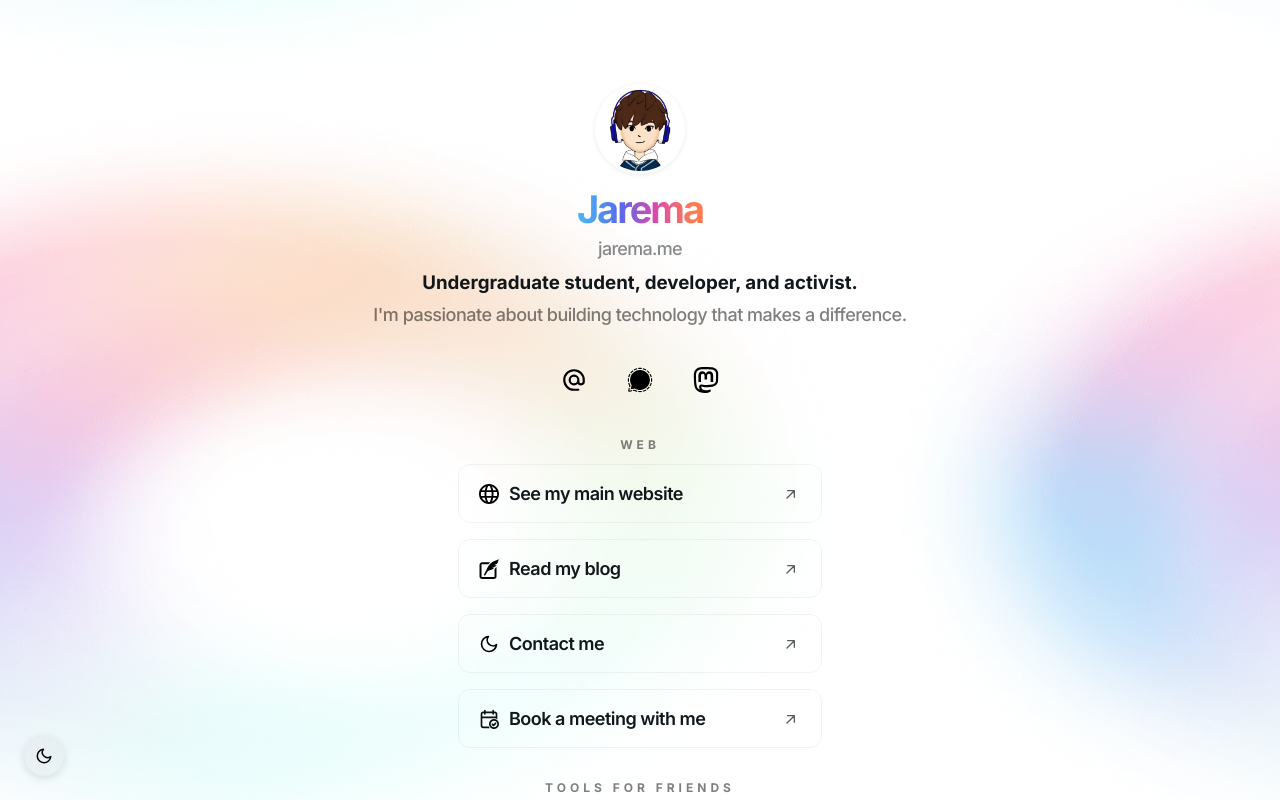
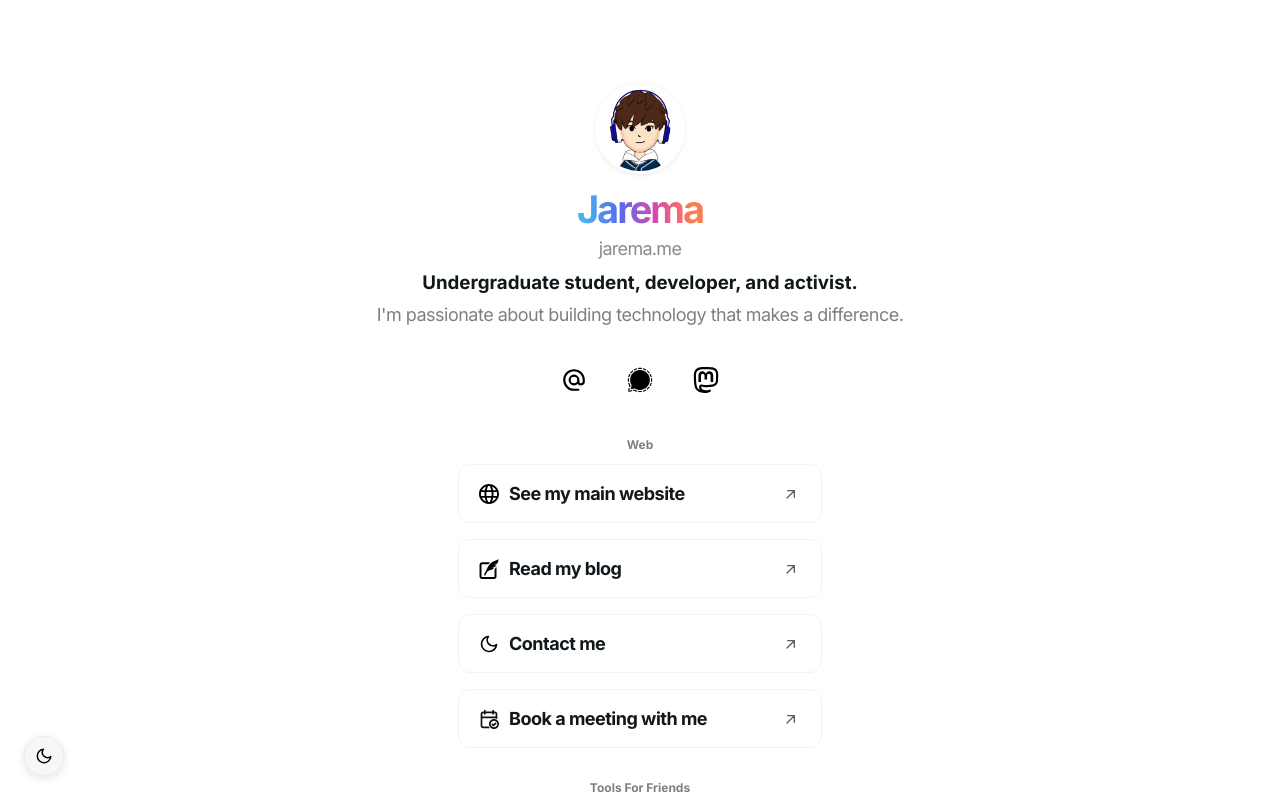
Before and after one commit to jartf/links, a Next.js app: page / in a window 1280 px wide. Shown: the top 800 px of the page. Built offline with nearby package versions, Linux system fonts and the light colour scheme.

Commit message:
styling fixes

```diff
--- a/components/Layout.js
+++ b/components/Layout.js
@@ -30,14 +30,6 @@
 
 const Main = styled.main`
   min-height: 100vh;
-  background: url('/bg.png') no-repeat;
-  background-size: 100%;
-  background-position: -50vh 10%;
-  background-attachment: fixed;
-  @media screen and (max-width: ${({ theme }) => theme.deviceSize.tablet}) {
-    background-size: 250%;
-    background-position: -50vh 30vh;
-   }
 `;
 
 const ToggleButton = styled.button`
--- a/components/WebLinks.js
+++ b/components/WebLinks.js
@@ -283,7 +283,7 @@
   h3 {
     margin-top: 6px;
     font-size: 18px;
-    font-weight: 500;
+    font-weight: 400;
     letter-spacing: -0.7px;
     color: ${({ theme }) => theme.text.secondary};
     opacity: 0.5;
@@ -315,7 +315,7 @@
   h1 {
     font-size: 22px;
     line-height: 30px;
-    font-weight: 500;
+    font-weight: 400;
     letter-spacing: -0.6px;
     padding: 0 20px;
     @media screen and (max-width: ${({ theme }) => theme.deviceSize.tablet}) {
@@ -341,7 +341,7 @@
     letter-spacing: -0.5px;
     margin: 10px 0;
     color: ${({ theme }) => theme.text.secondary};
-    font-weight: 500;
+    font-weight: 400;
     @media screen and (max-width: ${({ theme }) => theme.deviceSize.tablet}) {
       font-size: 15px;
       padding: 0 20px;
@@ -368,7 +368,7 @@
     line-height: 32px;
     letter-spacing: -0.2px;
     font-size: 16px;
-    font-weight: 500;
+    font-weight: 400;
     @media screen and (max-width: ${({ theme }) => theme.deviceSize.tablet}) {
       font-size: 12px;
     }
@@ -411,8 +411,7 @@
   }
   h3 {
     font-size: 12px;
-    text-transform: uppercase;
-    letter-spacing: 4px;
+    text-transform: capitalize;
     margin-bottom: 4px;
     color: ${({ theme }) => theme.text.secondary};
     @media screen and (max-width: ${({ theme }) => theme.deviceSize.tablet}) {
@@ -432,7 +431,7 @@
   justify-content: space-between;
   cursor: pointer;
   font-size: 16px;
-  font-weight: 600;
+  font-weight: 700;
   letter-spacing: -0.5px;
   position: relative;
   text-align: center;
--- a/pages/_document.js
+++ b/pages/_document.js
@@ -39,7 +39,7 @@
             crossOrigin="true"
           />
           <link
-            href="https://fonts.googleapis.com/css2?family=Inter:wght@200;300;400;500;600;700;800&display=swap"
+            href="https://fonts.googleapis.com/css2?family=Inter:wght@400;700&display=swap"
             rel="stylesheet"
           />
 
--- a/styles/GlobalStyle.js
+++ b/styles/GlobalStyle.js
@@ -70,7 +70,7 @@
 .toast-container {
   border-radius: 12px;
   font-size: 14px;
-  font-weight: 600;
+  font-weight: 700;
 }
 .container{
   display: flex;
```
Lines whose indentation alone changed are shown as unchanged.
